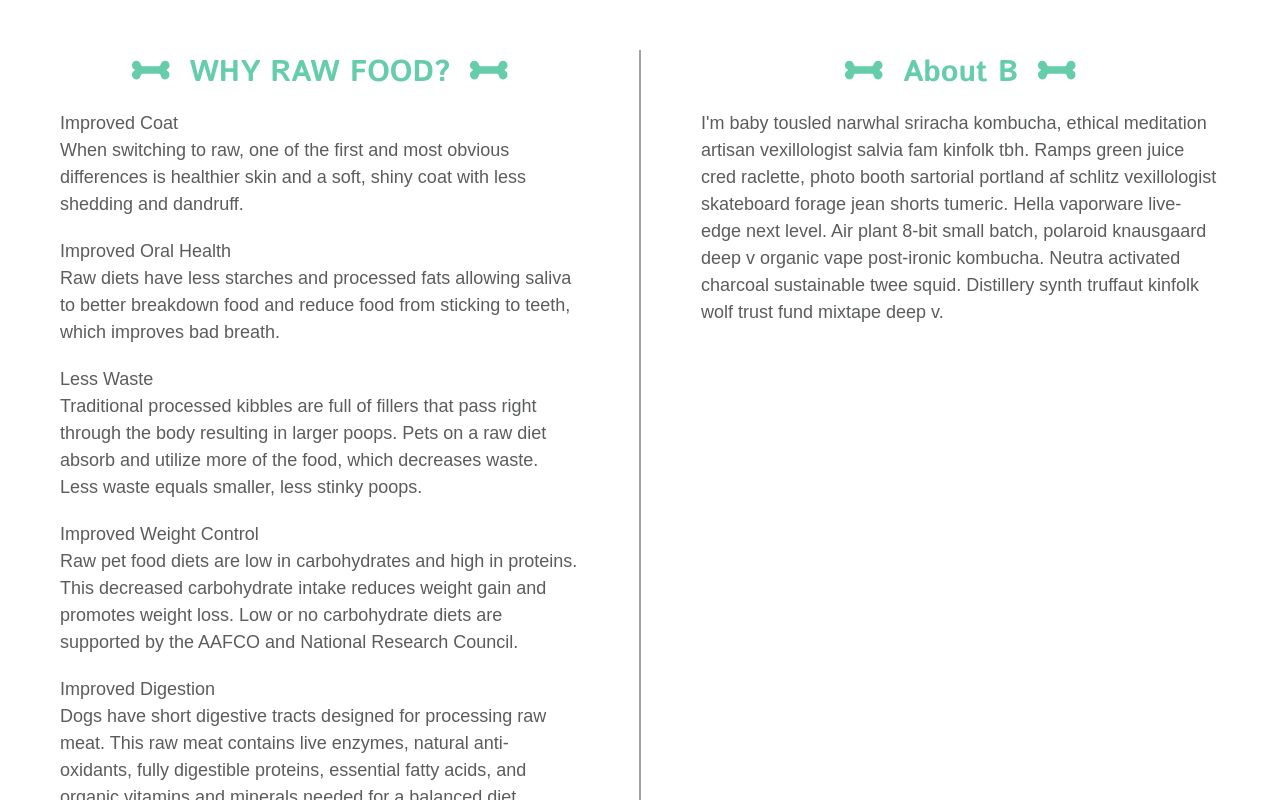
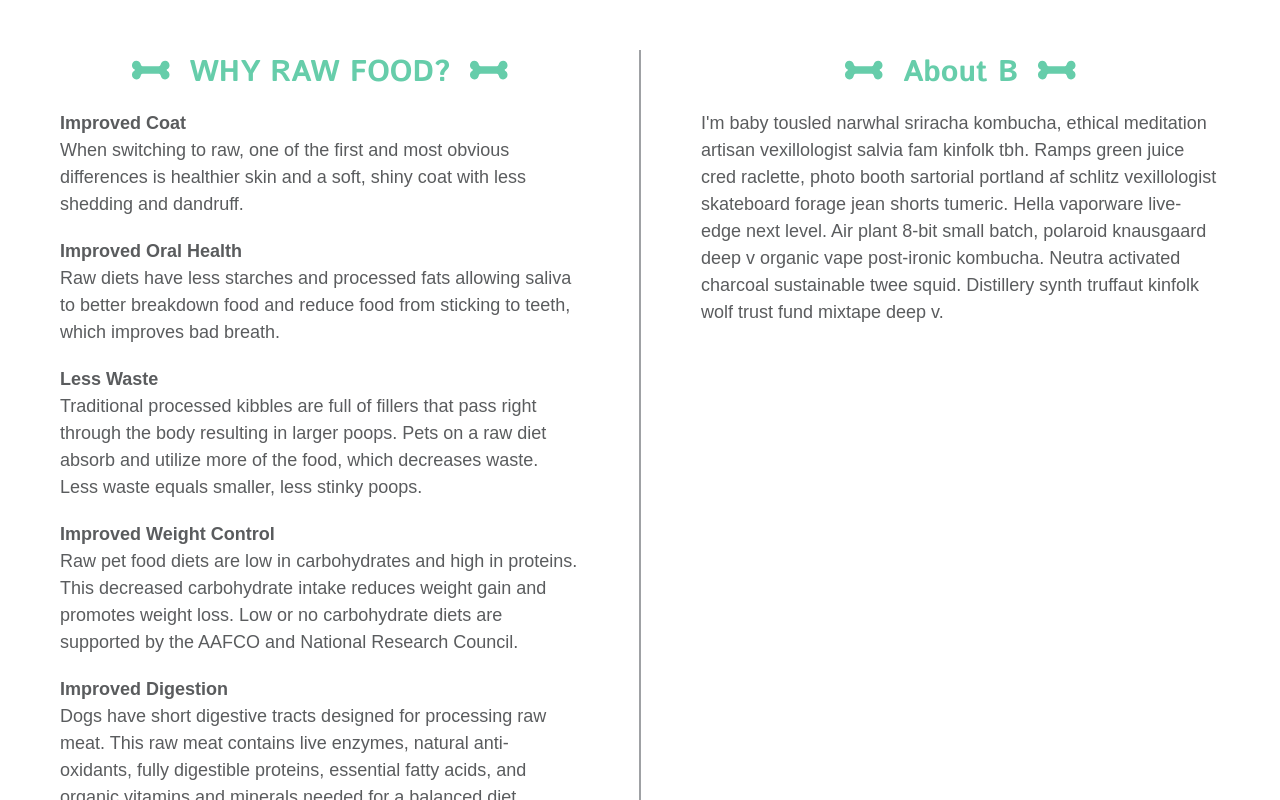
Before and after one commit to ZachSchreiber/dog-door-ui, a React (Create React App) app: page /about in a window 1280 px wide. Built offline with nearby package versions, Linux system fonts and the light colour scheme.

Commit message:
section title

```diff
--- a/src/components/home/about-section/about-section.scss
+++ b/src/components/home/about-section/about-section.scss
@@ -39,6 +39,10 @@
     font-size: 18px;
   }
 
+  &__content-title {
+    font-weight: 600;
+  }
+
   &__content-description {
     margin-bottom: 20px;
   }
```
